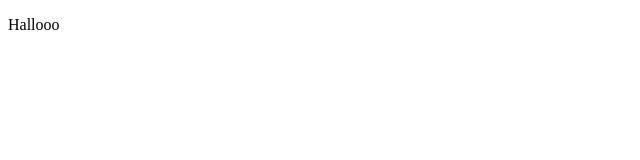
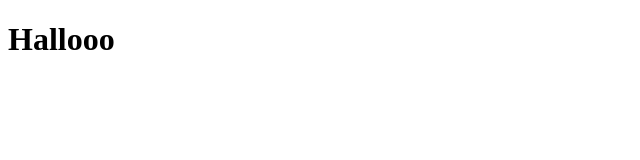
Before and after one commit to tomas-fuerl/ui5, a plain HTML site: page index.html in a window 1280 px wide. Shown: the whole page, without its empty margins (0-640 px from the left). Drawn offline with Linux system fonts and the light colour scheme.

Commit message:
Hello World zu einem Header

```diff
--- a/index.html
+++ b/index.html
@@ -5,6 +5,6 @@
     <title>Tomas</title>
 </head>
 <body>
-    <p>Hallooo</p>
+    <h1>Hallooo</h1>
 </body>
 </html>
```
